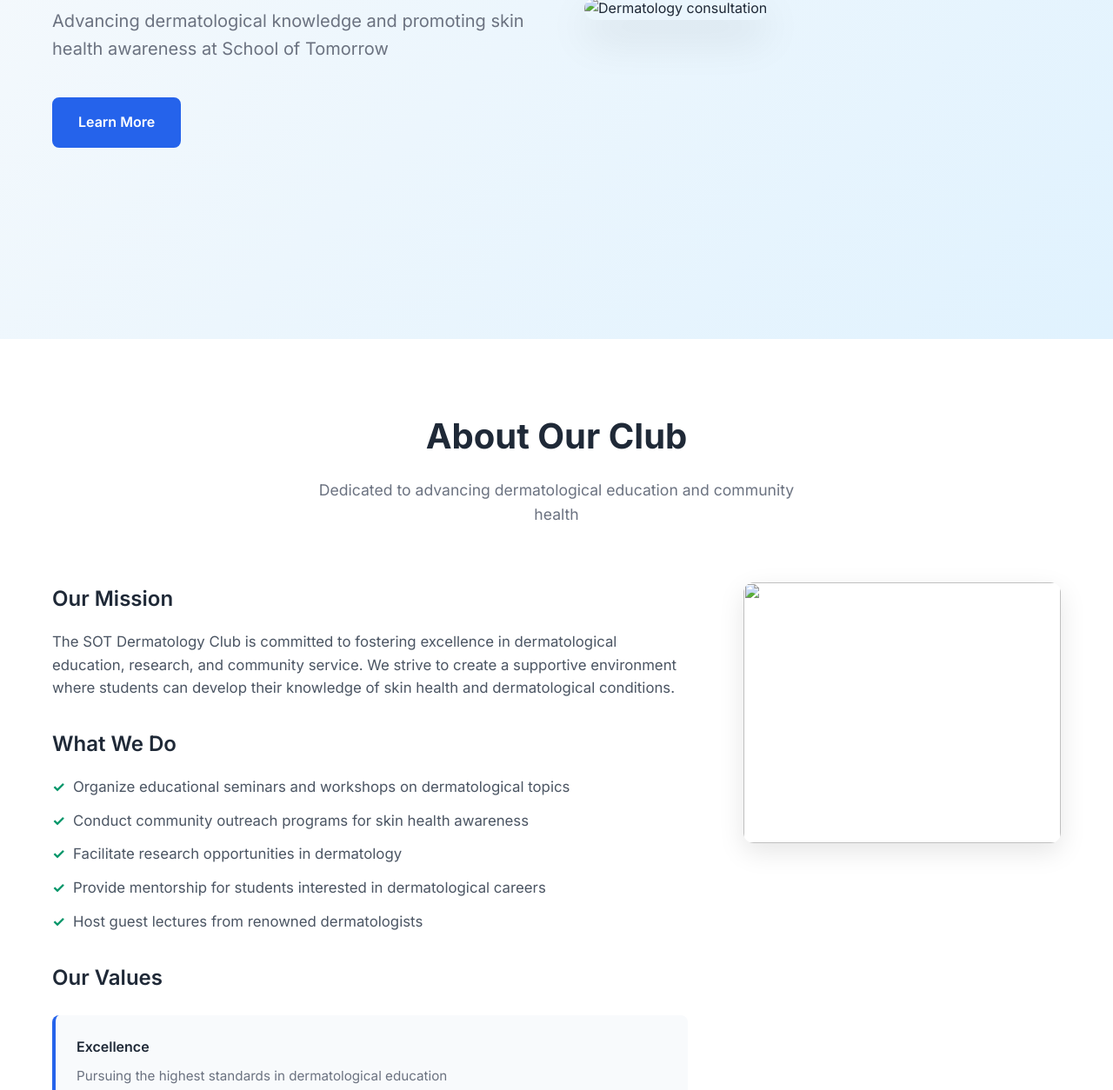
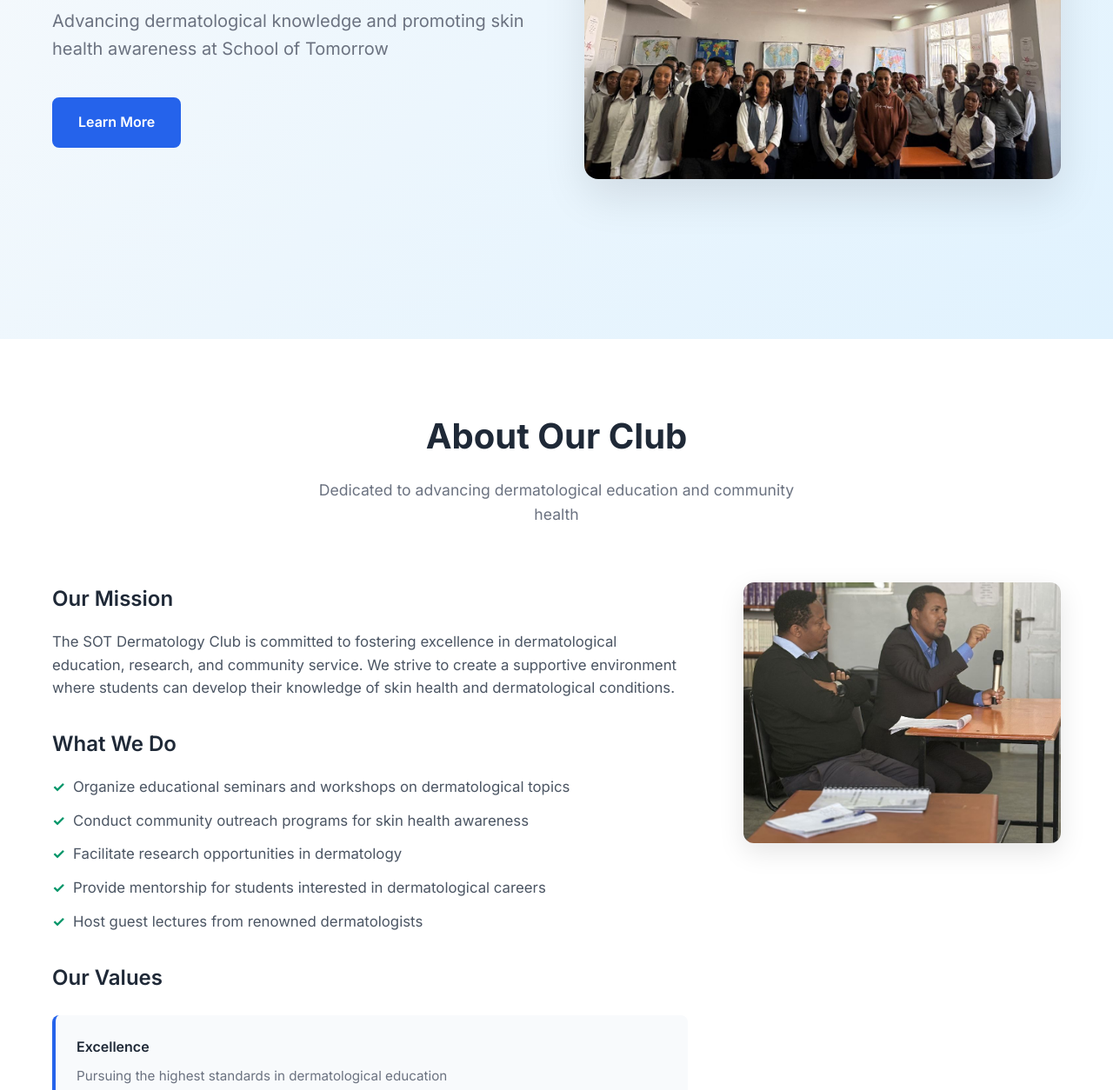
Before and after one commit to Bets3gah/Drsclub, a plain HTML site: page index.html in a window 1280 px wide. Shown: the part 410-1664 px from the top of the page at 87% size. Drawn offline with Linux system fonts and the light colour scheme.

Commit message:
Add files via upload

```diff
--- a/index.html
+++ b/index.html
@@ -47,7 +47,7 @@
                 </div>
             </div>
             <div class="hero-image">
-                <img src="Images/IMG_20250702_112924_964.jpg" alt="Dermatology consultation">
+                <img src="IMG_20250702_112924_964.jpg" alt="Dermatology consultation">
             </div>
         </div>
     </section>
@@ -90,7 +90,7 @@
                     </div>
                 </div>
                 <div class="about-image">
-                    <img src="Images/-6024105513324758562_121.jpg">
+                    <img src="-6024105513324758562_121.jpg">
                 </div>
             </div>
         </div>
```
